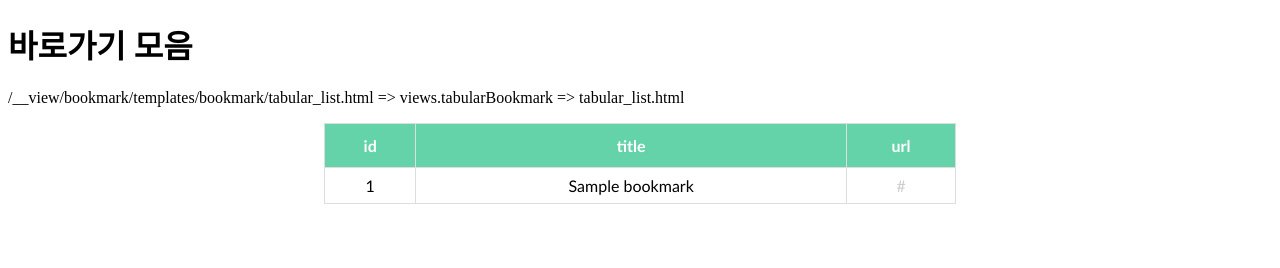
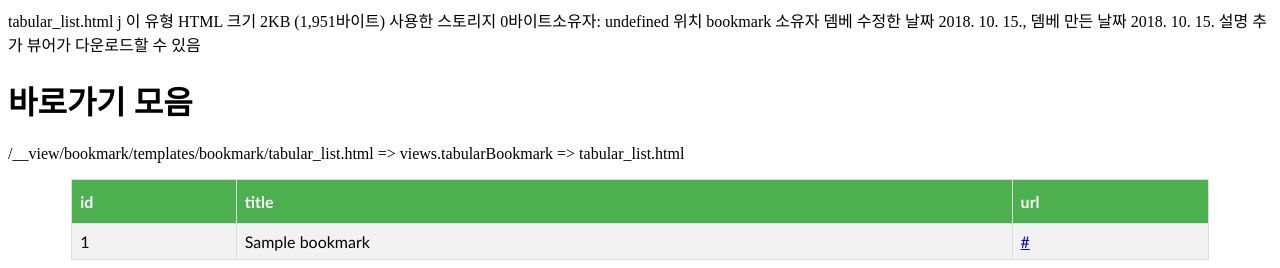
Before and after one commit to jeounghaa/blog, a Django app: template bookmark/templates/bookmark/tabular_list.html in a window 1280 px wide. Shown: the top 268 px of the page. Run offline with Django 3.2, Linux system fonts and the light colour scheme; the template is opened without the code that fills it: most values are stand-ins (such as "Sample title", 1, 10 or a date in 2020).

Commit message:
Changed ...

```diff
--- a/bookmark/templates/bookmark/tabular_list.html
+++ b/bookmark/templates/bookmark/tabular_list.html
@@ -1,3 +1,23 @@
+tabular_list.html
+
+j
+이
+유형
+HTML
+크기
+2KB (1,951바이트)
+사용한 스토리지
+0바이트소유자: undefined
+위치
+bookmark
+소유자
+뎀베
+수정한 날짜
+2018. 10. 15., 뎀베
+만든 날짜
+2018. 10. 15.
+설명 추가
+뷰어가 다운로드할 수 있음
 <!DOCTYPE html>
 <html lang="ko">
 <head>
@@ -7,51 +27,25 @@
         #tbl {
             font-family: "Trebuchet MS", Arial, Helvetica, sans-serif;
             border-collapse: collapse;
-            width: 50%;
+            width: 90%;
             margin: auto;
-            text-align: center;
         }
 
         #tbl td, #tbl th {
             border: 1px solid #ddd;
             padding: 8px;
-
         }
 
-        #tbl tr:nth-child(even){background-color:#fff;}
+        #tbl tr:nth-child(even){background-color: #f2f2f2;}
 
-        /*#tid tr:hover {background-color: #ddd;}/*/
+        #tbl tr:hover {background-color: #ddd;}
 
         #tbl th {
             padding-top: 12px;
             padding-bottom: 12px;
-            text-align: center;
-            background-color: #65D3AA;
+            text-align: left;
+            background-color: #4CAF50;
             color: white;
-        }
-        #hh {
-            text-align: center;
-        }
-        a:link{color:#CCCCCC; text-decoration: none;}
-        a:hover{color:#4E9C7F}
-        a:visited{color:#65D3AA}
-
-        .youtubeWrap{
-            position: center;
-            width: 50%;
-            padding-bottom: 56.25%;
-
-
-        }
-        .youtubeWrap iframe{
-            position: absolute;
-            width:50%;
-            height: 50%;
-        }
-        #mar {
-            color:#65D3AA;
-            font-weight:bold;
-            font-size: 20px;
         }
     </style>
 </head>
@@ -83,12 +77,5 @@
             {% endfor %}
         </table>
     </div>
-    <br/>
-    <marquee loop="infinite" direction="right" id="mar">재생시켜 주세요</marquee>
-    <div  class="youtubeWrap">
-        <p align="center"> <iframe width="560" height="315" src="https://www.youtube.com/embed/kn0Xzuzi-C8" frameborder="0" allowfullscreen>
-
-        </iframe>
-    </div>
 </body>
 </html>
--- a/bookmark/views.py
+++ b/bookmark/views.py
@@ -2,20 +2,24 @@
 from django.shortcuts import render
 from .models import Bookmark # from bookmark.models import Bookmark # 같은 표현
 
+
 def tabularBookmark(request):
     bookmarks = Bookmark.objects.all().order_by('id')
     return render(request, 'bookmark/tabular_list.html', {'bookmarks': bookmarks})
+
 
 # 클래스형 제네릭 뷰를 사용하기 위한 임포트
 from django.views.generic import ListView, DetailView
 # 모델 클래스 임포트
 from bookmark.models import Bookmark
 
+
 # 북마크 테이블의 전체 레코드 리스트 출력을 위한 뷰
 class BookmarkLV(ListView):
     model = Bookmark
     # 1) 디폴트 컨텍스트 변수 object_list를 적용
     # 2) 디폴트 템플릿 파일명 소문자모델명_list.html = bookmark_list.html
+
 
 # 북마크 테이블의 특정 레코드 상세 출력을 위한 뷰
 class BookmarkDV(DetailView):
--- a/mysite/urls.py
+++ b/mysite/urls.py
@@ -24,7 +24,7 @@ urlpatterns = [
     # admin.site.urls를 include(admin.site.urls)로 변경했으나 사실 동일한 효과를 발휘
     # 다른 앱에서 정의된 url 설정을 재활용할 때 include() 함수를 써야 하지만,
     # 예외적으로 admin.site.urls에 대해서는 include() 함수를 생략해도 무방함
-    url(r'^admin/', include(admin.site.urls)),
+    url(r'^admin/', include(admin.site.urls)), # url 패턴
 
     # 아래 두 url 패턴에서 뒷 부분에 패턴의 끝을 표시하는 '$' 문자가 없음!!!
 
```
Also changed, not shown: blog/admin.py (line endings or trailing spaces).
